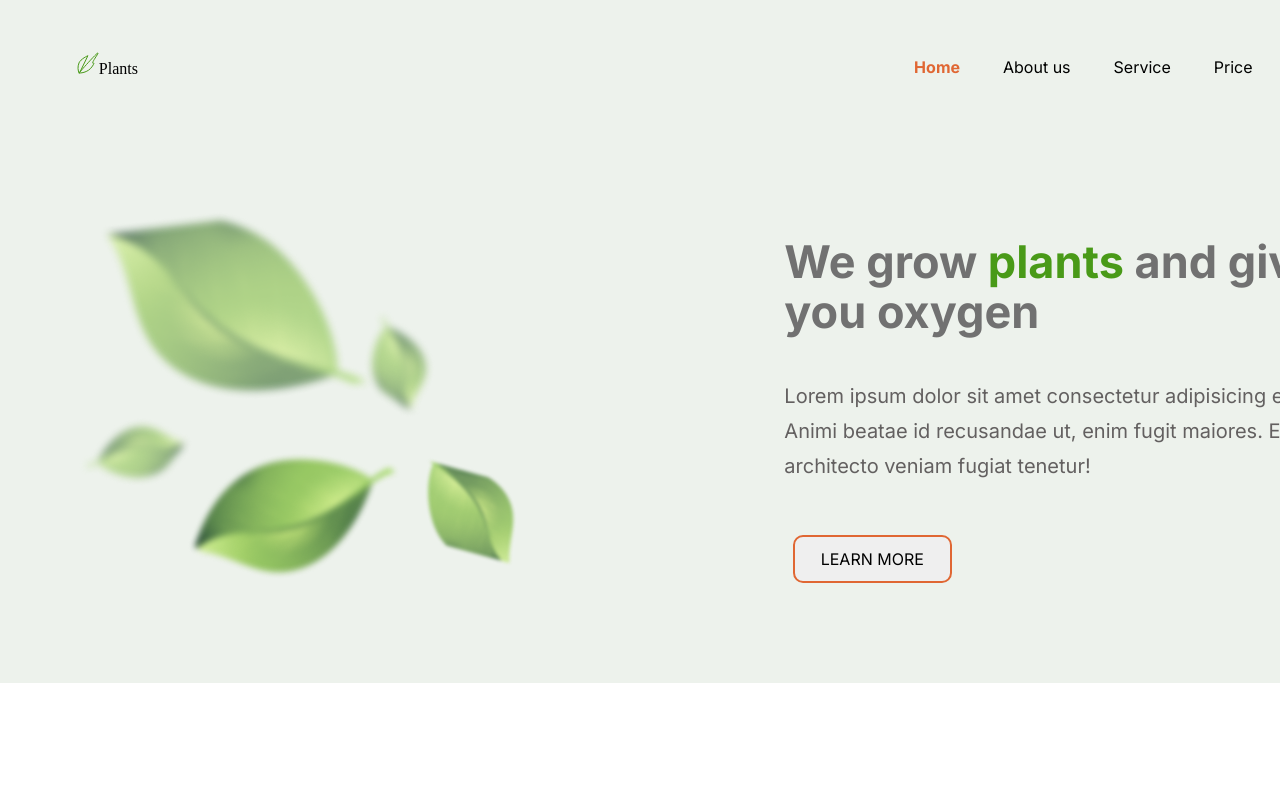
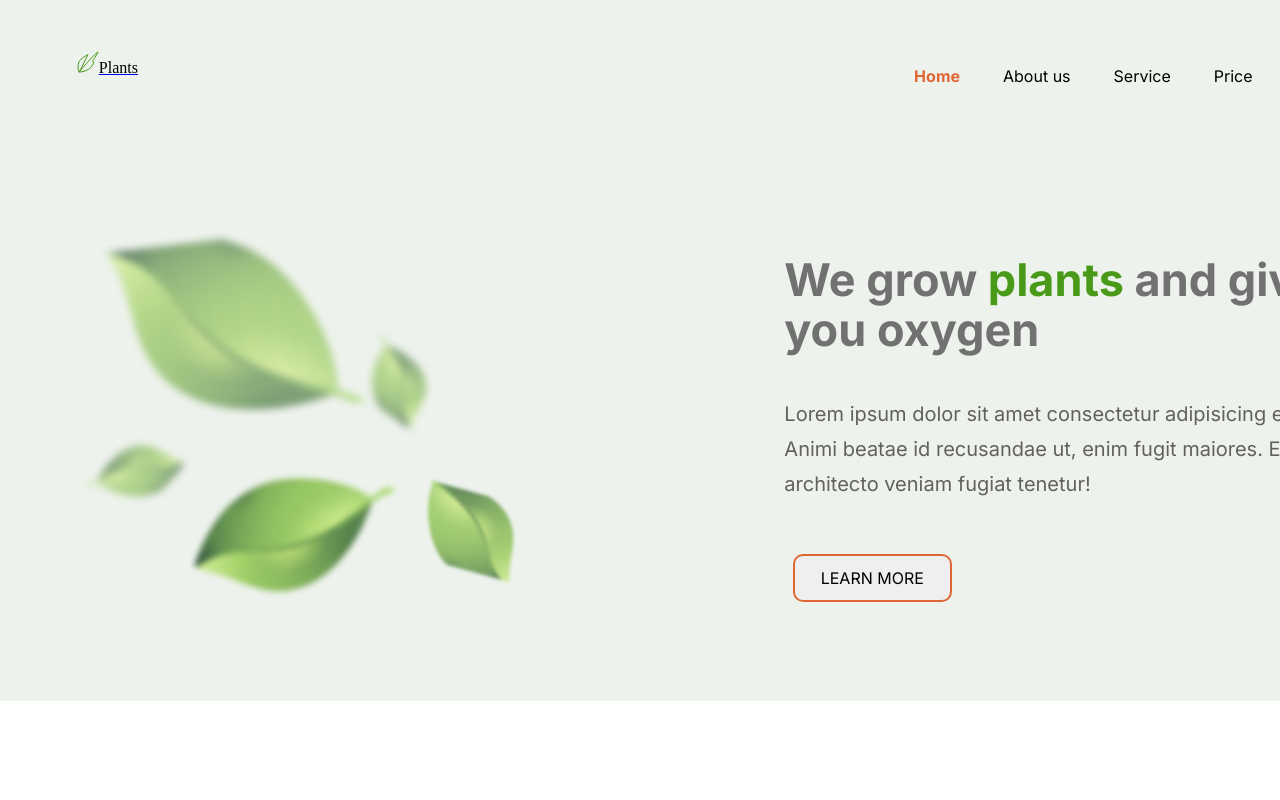
Before and after one commit to anishchenko/plants, a plain HTML site: page plants/index.html in a window 1280 px wide. Shown: the top 800 px of the page. Drawn offline with Linux system fonts and the light colour scheme; a web font is replaced by a local one.

Commit message:
fix: fix validator errors

```diff
--- a/plants/css/style.css
+++ b/plants/css/style.css
@@ -30,18 +30,19 @@ body {
 .header__container {
   display: flex;
   justify-content: space-between;
-  /* background-color: #EDF2EC; */
+  padding-top: 4%;
+  padding-bottom: 4%;
 }
 
 .logo {
+  display: block;
   margin: 0;
-  padding-top: 52px;
-  padding-bottom: 55px;
 }
 
-.logo__link {
+.logo__figure {
   display: flex;
   align-items: baseline;
+  margin: 0;
   text-decoration: none;
   color: #000000;
 }
@@ -55,7 +56,7 @@ body {
 
 .nav {
   margin: 0;
-  padding: 42px 0;
+  padding: 0;
   display: flex;
   justify-content: space-between;
   list-style: none;
--- a/plants/index.html
+++ b/plants/index.html
@@ -15,12 +15,12 @@
 <body>
   <header class="header">
     <div class="container header__container">
-      <figure class="logo">
-        <a href="/" class="logo__link">
-          <img class="logo__img" src="img/svg/logo_vector.svg" alt="logo plants">
-          <figcaption class="logo__caption">Plants</figcaption>
-        </a>
-      </figure>
+      <a href="/" class="logo">
+        <figure class="logo__figure">
+            <img class="logo__img" src="img/svg/logo_vector.svg" alt="logo plants">
+            <figcaption class="logo__caption">Plants</figcaption>
+        </figure>
+      </a>
       <nav class="navigation">
         <ul class="nav">
           <li class="nav__item"><a class="nav__link nav__link-active" href="#">Home</a></li>
```
